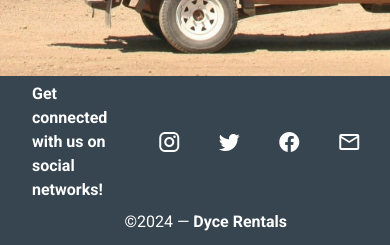
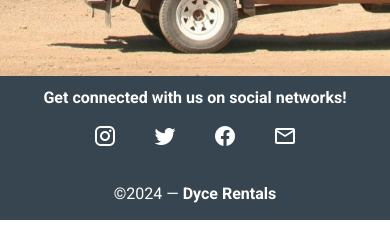
Before and after one commit to Mike28e/car-rental-site, a Vue app: page / in a window 390 px wide. Shown: the part 6121-6366 px from the top of the page. Built offline with nearby package versions, Linux system fonts and the light colour scheme.

Commit message:
display fixes

```diff
--- a/src/App.vue
+++ b/src/App.vue
@@ -10,12 +10,16 @@
     <v-main>
       <router-view />
     </v-main>
-    <v-footer class="d-flex flex-column" dark color="#36454F">
-      <div class="d-flex w-100 align-center px-4">
-        <strong class="pr-8">Get connected with us on social networks!</strong>
-
-        <v-spacer></v-spacer>
-
+    <v-footer class="d-flex justify-center" dark color="#36454F">
+      <v-card tile flat color="transparent">
+        <template v-if="!isMobile">
+          <v-row>
+            <v-col class="px-2 pt-4 pb-0" cols="6">
+              <strong class=""
+                >Get connected with us on social networks!</strong
+              >
+            </v-col>
+            <v-col class="px-2 pt-4 pb-0 d-flex justify-center" cols="6">
               <v-btn
                 v-for="social in socials"
                 :key="social.name"
@@ -29,11 +33,43 @@
               <v-btn icon small class="mx-4" href="mailto:DyceRentals@gmail.com"
                 ><v-icon>mdi-email-outline</v-icon></v-btn
               >
-      </div>
-
+            </v-col>
+          </v-row>
+        </template>
+        <template v-else>
+          <v-row>
+            <v-col class="px-4 pt-4 pb-2 d-flex justify-center">
+              <strong class=""
+                >Get connected with us on social networks!</strong
+              >
+            </v-col>
+          </v-row>
+          <v-row>
+            <v-col class="px-4 pt-1 d-flex justify-center">
+              <v-btn
+                v-for="social in socials"
+                :key="social.name"
+                icon
+                small
+                class="mx-4"
+                :href="social.link"
+                target="_blank"
+                ><v-icon>{{ social.icon }}</v-icon></v-btn
+              >
+              <v-btn icon small class="mx-4" href="mailto:DyceRentals@gmail.com"
+                ><v-icon>mdi-email-outline</v-icon></v-btn
+              >
+            </v-col>
+          </v-row>
+        </template>
+        <v-row>
+          <v-col class="px-4" cols="12">
             <div class="px-4 py-2 bg-black text-center w-100">
               ©{{ new Date().getFullYear() }} — <strong>Dyce Rentals</strong>
             </div>
+          </v-col>
+        </v-row>
+      </v-card>
     </v-footer>
   </v-app>
 </template>
--- a/src/views/Vehicle.vue
+++ b/src/views/Vehicle.vue
@@ -2,7 +2,11 @@
   <div>
     <v-custom-app-bar :inverted-scroll="false"></v-custom-app-bar>
 
-    <v-card tile flat :class="isMobile ? 'mx-0 px-4 py-6' : 'mx-8 px-8 py-6'">
+    <v-card
+      tile
+      flat
+      :class="isMobile ? 'mx-0 pl-2 pr-4 py-6' : 'mx-8 px-8 py-6'"
+    >
       <v-row>
         <v-col cols="12" md="7">
           <v-skeleton-loader class="mx-auto" type="card, image">
```
Lines whose indentation alone changed are shown as unchanged.
